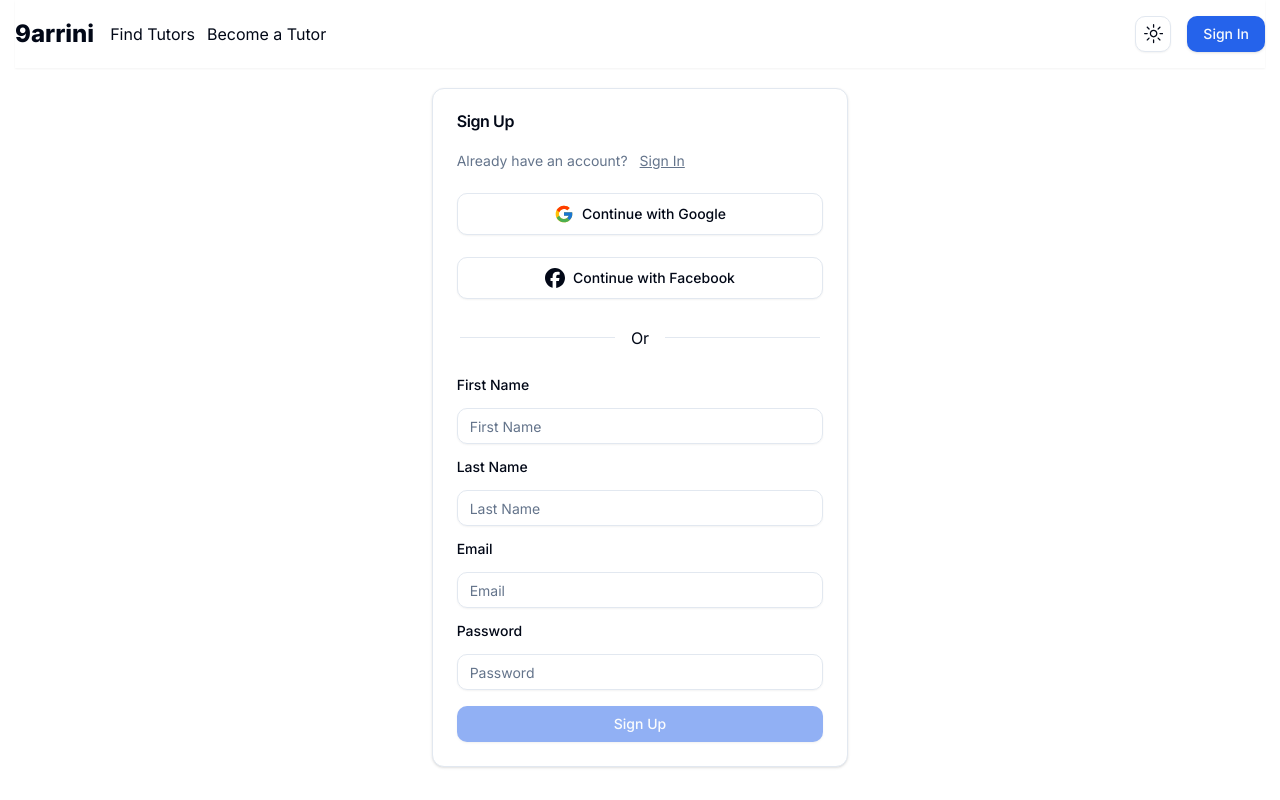
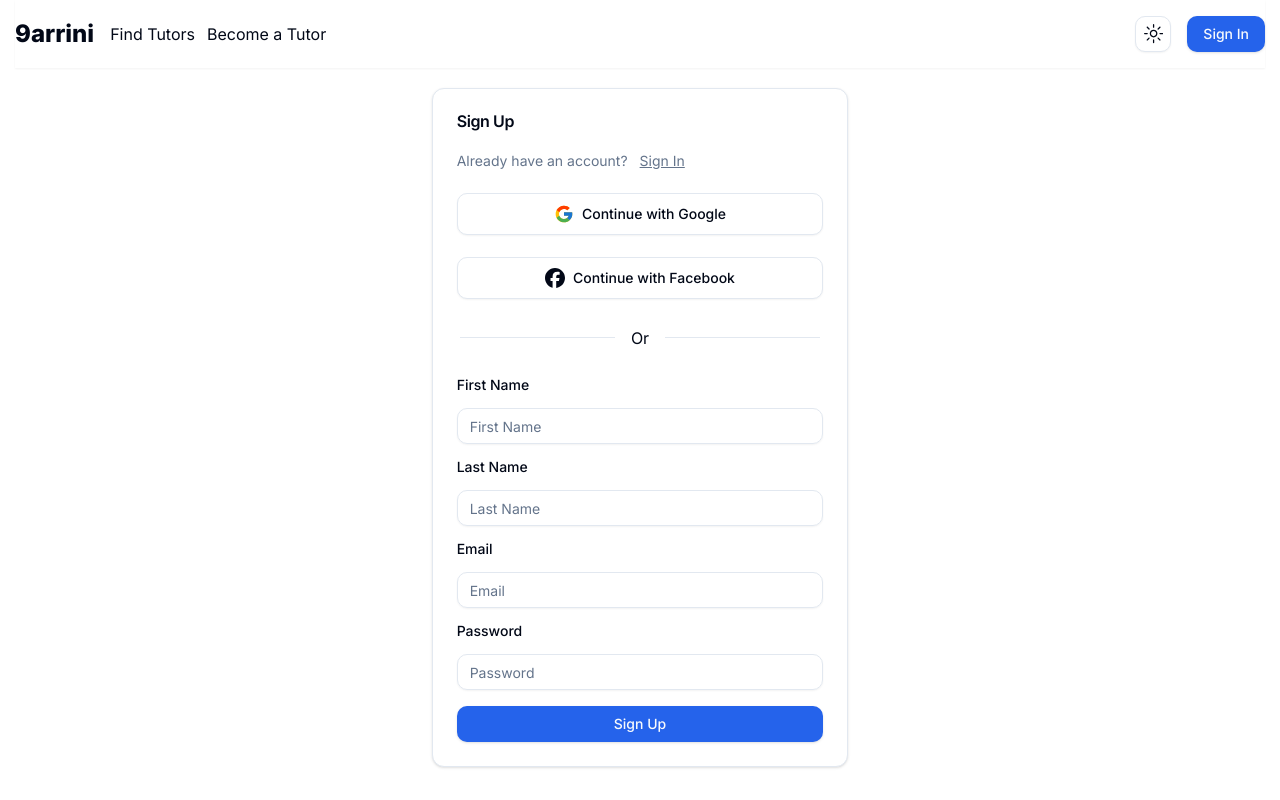
Before and after one commit to yessine-agrebi/frontend-v1, a Next.js app: page /auth/signup in a window 1280 px wide. Built offline with nearby package versions, Linux system fonts and the light colour scheme; no server answers.

Commit message:
implement signup functionnality

```diff
--- a/app/auth/signup/page.tsx
+++ b/app/auth/signup/page.tsx
@@ -1,4 +1,5 @@
 "use client";
+import Api from "@/API/Api";
 import { Button } from "@/components/ui/button";
 import {
   Card,
@@ -10,27 +11,41 @@ import {
 import { Input } from "@/components/ui/input";
 import { Label } from "@/components/ui/label";
 import { Separator } from "@/components/ui/separator";
+import { SignUpFormInputs } from "@/types";
 import { Loader2 } from "lucide-react";
+import { signIn } from "next-auth/react";
 import Link from "next/link";
-import React, { ChangeEvent, useState } from "react";
+import React, { useRef, useState } from "react";
 import { FcGoogle } from "react-icons/fc";
 import { SiFacebook } from "react-icons/si";
 const SignUp = () => {
-  const [user, setUser] = useState({
+  const user = useRef<SignUpFormInputs>({
     firstName: "",
     lastName: "",
     email: "",
     password: "",
-  });
+  })
   const [loading, setLoading] = useState(false);
 
-  const handleChange = (e: any) => {
-    setUser({ ...user, [e.target.name]: e.target.value });
-  };
 
   const onSignUp = async (e: any) => {
     e.preventDefault();
-    console.log(user);
+    setLoading(true);
+    Api.post("/auth/signup", user.current)
+    .then(async (res) => {
+      console.log(res);
+      const result = await signIn("credentials", {
+        email: user.current.email,
+        password: user.current.password,
+        redirect: true,
+        callbackUrl: "/tutors",
+      });
+      setLoading(false);
+    })
+    .catch((err) => {
+      console.log(err);
+      setLoading(false);
+    });
   };
 
   return (
@@ -64,48 +79,36 @@ const SignUp = () => {
             <Input
               type="text"
               name="firstName"
-              value={user.firstName}
               placeholder="First Name"
               required
-              onChange={handleChange}
+              onChange={(e) => (user.current.firstName = e.target.value)}
             />
             <Label htmlFor="lestName">Last Name</Label>
             <Input
               type="text"
               name="lastName"
-              value={user.lastName}
               placeholder="Last Name"
               required
-              onChange={handleChange}
+              onChange={(e) => (user.current.lastName = e.target.value)}
             />
             <Label htmlFor="email">Email</Label>
             <Input
               type="email"
               name="email"
-              value={user.email}
               placeholder="Email"
               required
-              onChange={handleChange}
+              onChange={(e) => (user.current.email = e.target.value)}
             />
             <Label htmlFor="password">Password</Label>
             <Input
               type="password"
               name="password"
-              value={user.password}
               placeholder="Password"
               required
-              onChange={handleChange}
+              onChange={(e) => (user.current.password = e.target.value)}
             />
             <Button
               type="submit"
-              disabled={
-                user.firstName.length > 0 &&
-                user.lastName &&
-                user.email.length > 0 &&
-                user.password.length > 0
-                  ? false
-                  : true
-              }
               onClick={onSignUp}
             >
               {loading && <Loader2 className="mr-2 h-4 w-4 animate-spin" />}
```
Also changed, not shown: types/index.ts (+7 -0 lines).
